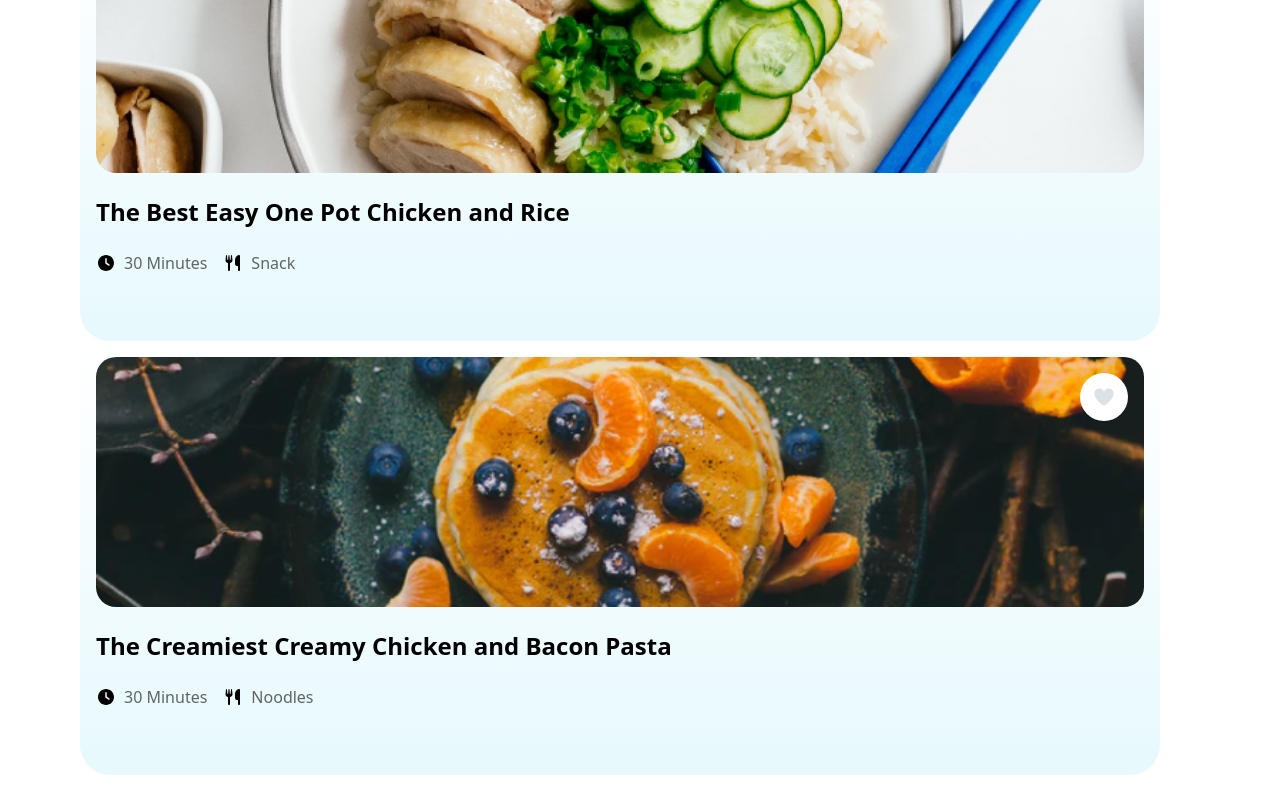
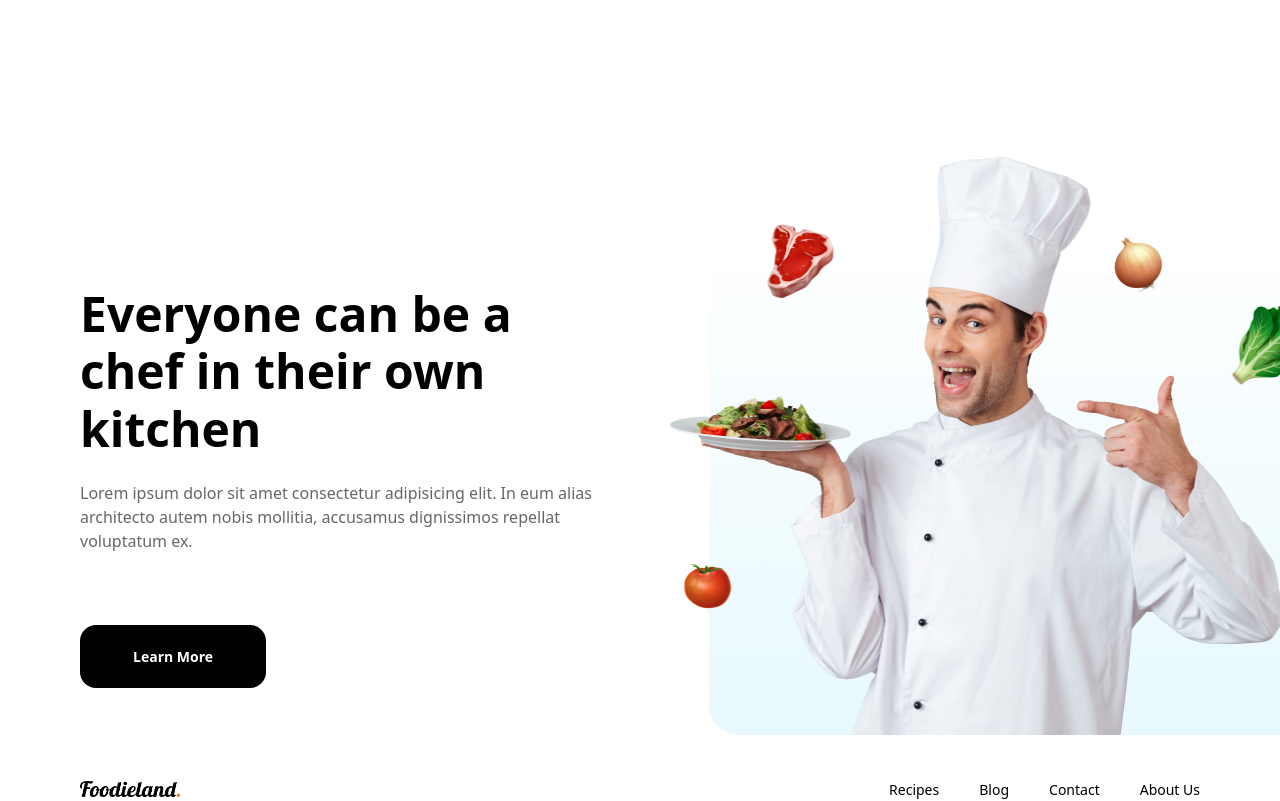
Before and after one commit to Scorpio0712/Foodieland-Portfolio, a Next.js app: page / in a window 1280 px wide. Shown: the part 2940-3741 px from the top of the page. Built offline with nearby package versions, Linux system fonts and the light colour scheme.

Commit message:
Create Learn More Container

```diff
--- a/app/home.module.css
+++ b/app/home.module.css
@@ -283,24 +283,22 @@
 .simpleAndTastyHeader p {
     font-size: 16px;
     color: rgba(0, 0, 0, 0.6);
-    margin-bottom: 24px;
+    margin-bottom: 76px;
 }
 
 .simpleAndTastyCardListOne {
-    border: 1px solid black;
     flex: 1;
     display: flex;
     justify-content: space-between;
     align-items: center;
-    margin-bottom: 40px;
+    margin: 40px 0;
 }
 
 .simpleAndTastyCardListTwo {
-    border: 1px solid black;
-    flex: 1;
     display: flex;
     justify-content: space-between;
     align-items: center;
+    margin: 40px 0;
 }
 
 .adsBadge {
@@ -315,7 +313,6 @@
     padding: 40px;
     background: linear-gradient(180deg, #357355 0%, #1D483B 100%);
     overflow: hidden;
-    border: 1px solid red;
 }
 
 .adsBadge img {
@@ -357,3 +354,81 @@
     font-size: 14px;
     color: rgba(255, 255, 255, 0.6);
 }
+
+.simpleAndTastyCardListThree {
+    display: flex;
+    justify-content: space-between;
+    align-items: center;
+    margin-top: 20px;
+}
+
+/* Learn More Container */
+.learnMoreContainer {
+    display: flex;
+    justify-content: space-between;
+    align-items: center;
+    margin-top: 143px;
+    width: 1280px;
+
+}
+
+.learnMoreFirstCol {
+    position: relative;
+    transform: translateY(50px);
+    flex: 1;
+    max-width: 530px;
+    width: 100%;
+    height: 100%;
+}
+
+.learnMoreSecCol {
+    flex: 1;
+    position: relative;
+    height: 100%;
+    width: 100%;
+    max-width: 710px;
+    height: 597px;
+}
+
+.learnMoreFirstCol h1 {
+    font-size: 48px;
+    font-weight: 600;
+    line-height: 1.2;
+    margin-bottom: 24px;
+}
+
+.learnMoreFirstCol p {
+    font-size: 16px;
+    margin-bottom: 72px;
+    color: rgba(0, 0, 0, 0.6);
+}
+
+.learnMoreFirstCol button {
+    padding: 21px 53px;
+    font-size: 14px;
+    font-weight: 600;
+    background: black;
+    color: white;
+    border-radius: 16px;
+}
+
+.learnMoreSecCol img {
+    position: absolute;
+    bottom: 0;
+    right: 50px;
+    z-index: 2;
+    height: 100%;
+
+}
+
+.learnMoreSecColBackGround {
+    background: linear-gradient(180deg, white 0%, #E7F9FD 100%);
+    position: absolute;
+    bottom: 0;
+    right: 0;
+    width: 651px;
+    height: 500px;
+    border-radius: 30px;
+    z-index: 1;
+
+}
--- a/app/page.tsx
+++ b/app/page.tsx
@@ -51,9 +51,9 @@ export default function Home() {
   };
 
   return (
-    <div className={style.homeContainer}>
+    <section className={style.homeContainer}>
       {/* Carousel Wrapper */}
-      <div className={style.carouselWrapper}>
+      <section className={style.carouselWrapper}>
         {/* Carousel Container */}
         <div className={style.carouselContainer}>
           <div
@@ -150,7 +150,7 @@ export default function Home() {
             ))}
           </div>
         </div>
-      </div>
+      </section>
       {/* Categories Container */}
       <section className={style.categoriesContainer}>
         <div className={style.categoriesTopic}>
@@ -274,7 +274,10 @@ export default function Home() {
                 alt=""
               />
             </div>
-            <h1>Don&apos;t forget to eat<br /> healthy food</h1>
+            <h1>
+              Don&apos;t forget to eat
+              <br /> healthy food
+            </h1>
             <Image
               src="/images/food/salmonsalad-image.png"
               width={600}
@@ -305,6 +308,26 @@ export default function Home() {
           />
         </div>
       </section>
-    </div>
+      <section className={style.learnMoreContainer}>
+        <div className={style.learnMoreFirstCol}>
+          <h1>Everyone can be a<br /> chef in their own kitchen</h1>
+          <p>
+            Lorem ipsum dolor sit amet consectetur adipisicing elit. In eum
+            alias architecto autem nobis mollitia, accusamus dignissimos
+            repellat voluptatum ex.
+          </p>
+          <button>Learn More</button>
+        </div>
+        <div className={style.learnMoreSecCol}>
+          <div className={style.learnMoreSecColBackGround}></div>
+          <Image
+              src="/images/design/chief-image.png"
+              width={660}
+              height={597}
+              alt="Salmon Salad"
+            />
+        </div>
+      </section>
+    </section>
   );
 }
```
Also changed, not shown: public/images/design/chief-image.png (added).
